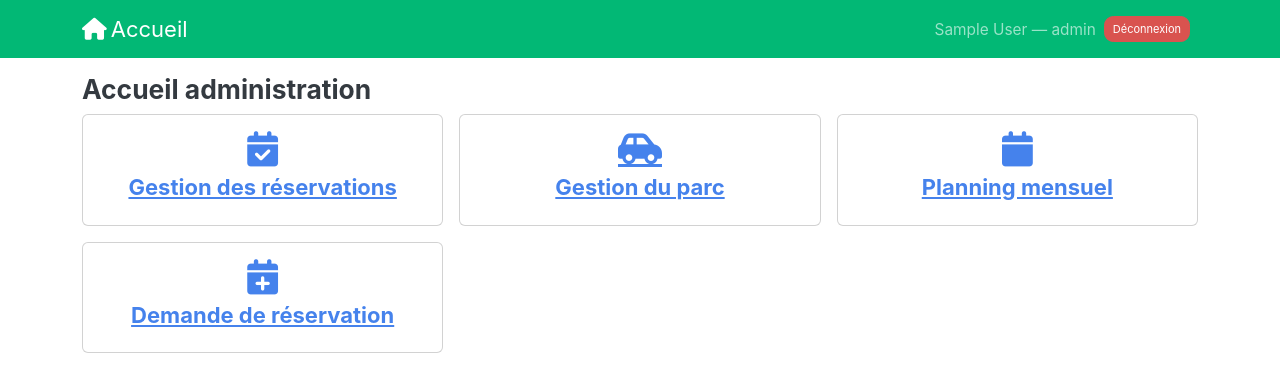
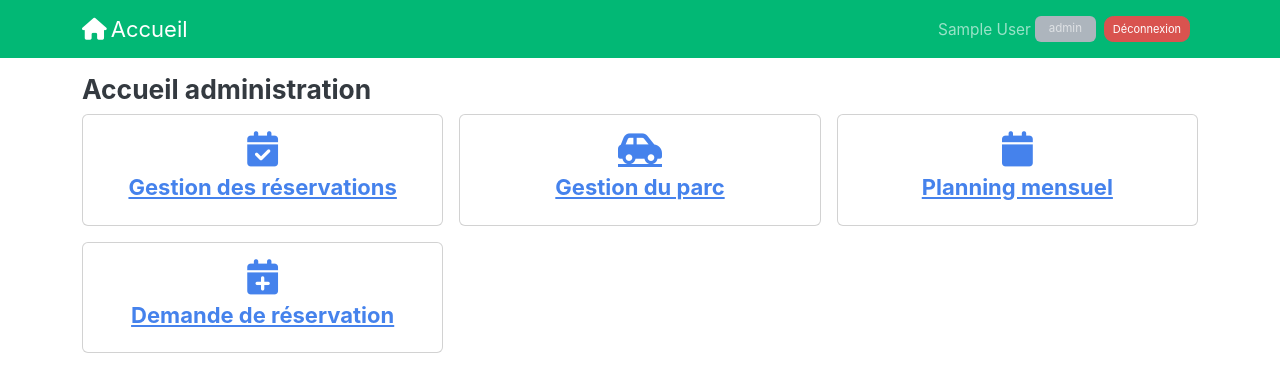
Before and after one commit to sophieetstephen/vehicules, a Flask app: page / in a window 1280 px wide. Shown: the top 392 px of the page. Run offline with Flask 3, Linux system fonts and the light colour scheme; the visitor is signed in with stand-in values (Sample User, id 1); tables that the repository leaves empty hold one stand-in row (values such as "Sample post"); some libraries are stand-ins or nearby versions.

Commit message:
Display user role badge with truncated name

```diff
--- a/static/custom.css
+++ b/static/custom.css
@@ -45,13 +45,22 @@
 }
 
 .user-name {
+  display: inline-block;
   max-width: 12rem;
+  overflow: hidden;
+  text-overflow: ellipsis;
+  white-space: nowrap;
 }
 
 @media (max-width: 576px) {
   .user-name {
     max-width: 8rem;
   }
+}
+
+.navbar .badge {
+  color: var(--bs-navbar-color);
+  background-color: var(--bs-navbar-bg, var(--bs-secondary)) !important;
 }
 
 /* Dashboard cards and icons */
--- a/templates/base.html
+++ b/templates/base.html
@@ -26,7 +26,12 @@
       </ul>
       <ul class="navbar-nav ms-auto align-items-center">
         {% if user %}
-          <li class="nav-item me-2"><span class="navbar-text">{{ user.first_name }} {{ user.last_name }} — {{ user.role }}</span></li>
+          <li class="nav-item me-2">
+            <span class="navbar-text d-flex align-items-center">
+              <span class="user-name text-truncate">{{ user.first_name }} {{ user.last_name }}</span>
+              <span class="badge bg-secondary ms-1">{{ user.role }}</span>
+            </span>
+          </li>
           <li class="nav-item me-2"><a href="{{ url_for('logout') }}" class="btn btn-danger btn-sm">Déconnexion</a></li>
         {% else %}
           <li class="nav-item me-2"><a class="nav-link" href="{{ url_for('login') }}">Connexion</a></li>
```
